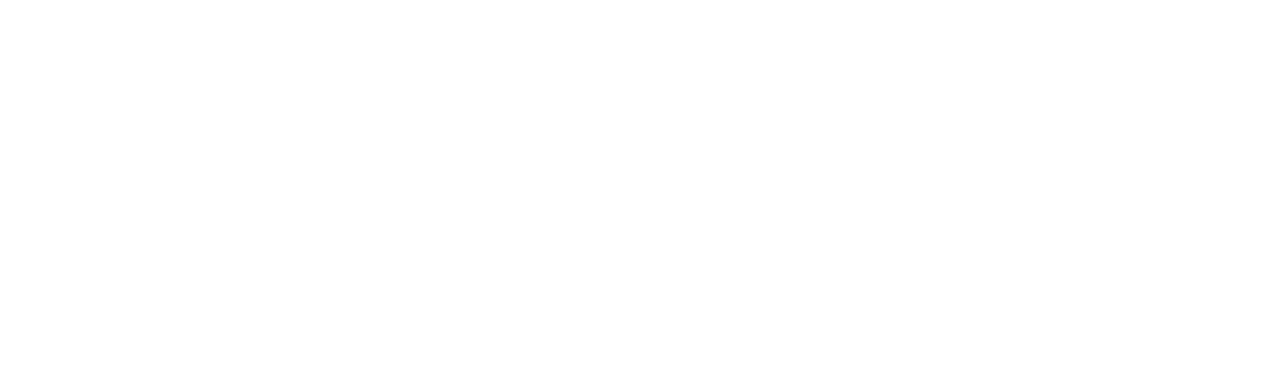
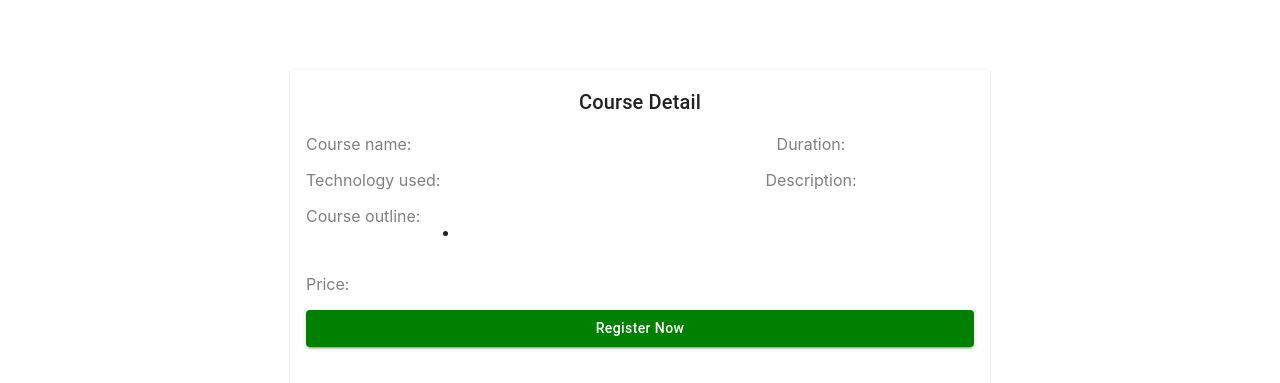
Before and after one commit to dellydel/student-tracker, a React (Create React App) app in the folder front-end/: page / in a window 1280 px wide. Shown: the part 1135-1518 px from the top of the page. Before the commit the page ends 1125 px from the top, so only its background shows below. Built offline with nearby package versions, Linux system fonts and the light colour scheme.

Commit message:
ChrisCourseDetail001

```diff
--- a/front-end/src/App.js
+++ b/front-end/src/App.js
@@ -3,6 +3,8 @@
 import RegisterCourse from "./components/RegisterCourse";
 import Navigation from "./components/Navigation";
 import Login from "./components/Login";
+import CourseList from "./components/CourseList";
+import CourseDetail from "./components/CourseDetail";
 const App = () => {
   return (
     <div className="App">
@@ -12,6 +14,8 @@
       <RegisterCourse />
       <Navigation />
       <Login />
+      <CourseList />
+      <CourseDetail />
     </div>
   );
 };
--- /dev/null
+++ b/front-end/src/components/CourseDetail.js
@@ -0,0 +1,125 @@
+import { Card, CardContent, Typography, Grid, Button } from "@mui/material";
+
+const CSS = ({
+  courseName,
+  duration,
+  technology,
+  description,
+  price,
+  outline,
+}) => {
+  return (
+    <>
+      <Card
+        style={{
+          maxWidth: 700,
+          marginTop: "80px",
+          marginLeft: "auto",
+          marginRight: "auto",
+          border: "1 solid grey",
+        }}
+      >
+        <CardContent>
+          <Typography gutterBottom variant="h6">
+            Course Detail
+          </Typography>
+          <p></p>
+          <form>
+            <Grid container spacing={2}>
+              <Grid xs={6} item style={{ display: "flex" }}>
+                <span
+                  style={{
+                    textAlign: "left",
+                    marginBottom: "0px",
+                    color: "grey",
+                  }}
+                >
+                  Course name:{courseName}
+                </span>
+              </Grid>
+              <Grid xs={6} item>
+                <span
+                  style={{
+                    textAlign: "left",
+                    padding: "0px",
+                    marginTop: "0px",
+                    marginBottom: "0px",
+                    color: "grey",
+                  }}
+                >
+                  Duration:{duration}
+                </span>
+              </Grid>
+              <Grid xs={6} item style={{ display: "flex" }}>
+                <span
+                  style={{
+                    textAlign: "left",
+                    marginBottom: "0px",
+                    color: "grey",
+                  }}
+                >
+                  Technology used:{technology}
+                </span>
+              </Grid>
+              <Grid xs={6} item>
+                <span
+                  style={{
+                    textAlign: "left",
+                    padding: "0px",
+                    marginTop: "0px",
+                    marginBottom: "0px",
+                    color: "grey",
+                  }}
+                >
+                  Description: {description}
+                </span>
+              </Grid>
+              <Grid xs={12} item style={{ display: "flex" }}>
+                <span
+                  style={{
+                    textAlign: "left",
+                    marginBottom: "0px",
+                    color: "grey",
+                  }}
+                >
+                  Course outline:{outline}
+                </span>
+                <ul>
+                  <li></li>
+                </ul>
+              </Grid>
+              <Grid xs={12} item style={{ display: "flex" }}>
+                <span
+                  style={{
+                    textAlign: "left",
+                    marginBottom: "0px",
+                    color: "grey",
+                  }}
+                >
+                  Price:{price}
+                </span>
+              </Grid>
+
+              <Grid xs={12} item>
+                <Button
+                  style={{
+                    color: "white",
+                    backgroundColor: "green",
+                    textTransform: "capitalize",
+                  }}
+                  type="submit"
+                  variant="contained"
+                  fullWidth
+                >
+                  Register Now
+                </Button>
+              </Grid>
+              <Grid xs={12} item></Grid>
+            </Grid>
+          </form>
+        </CardContent>
+      </Card>
+    </>
+  );
+};
+export default CSS;
```
